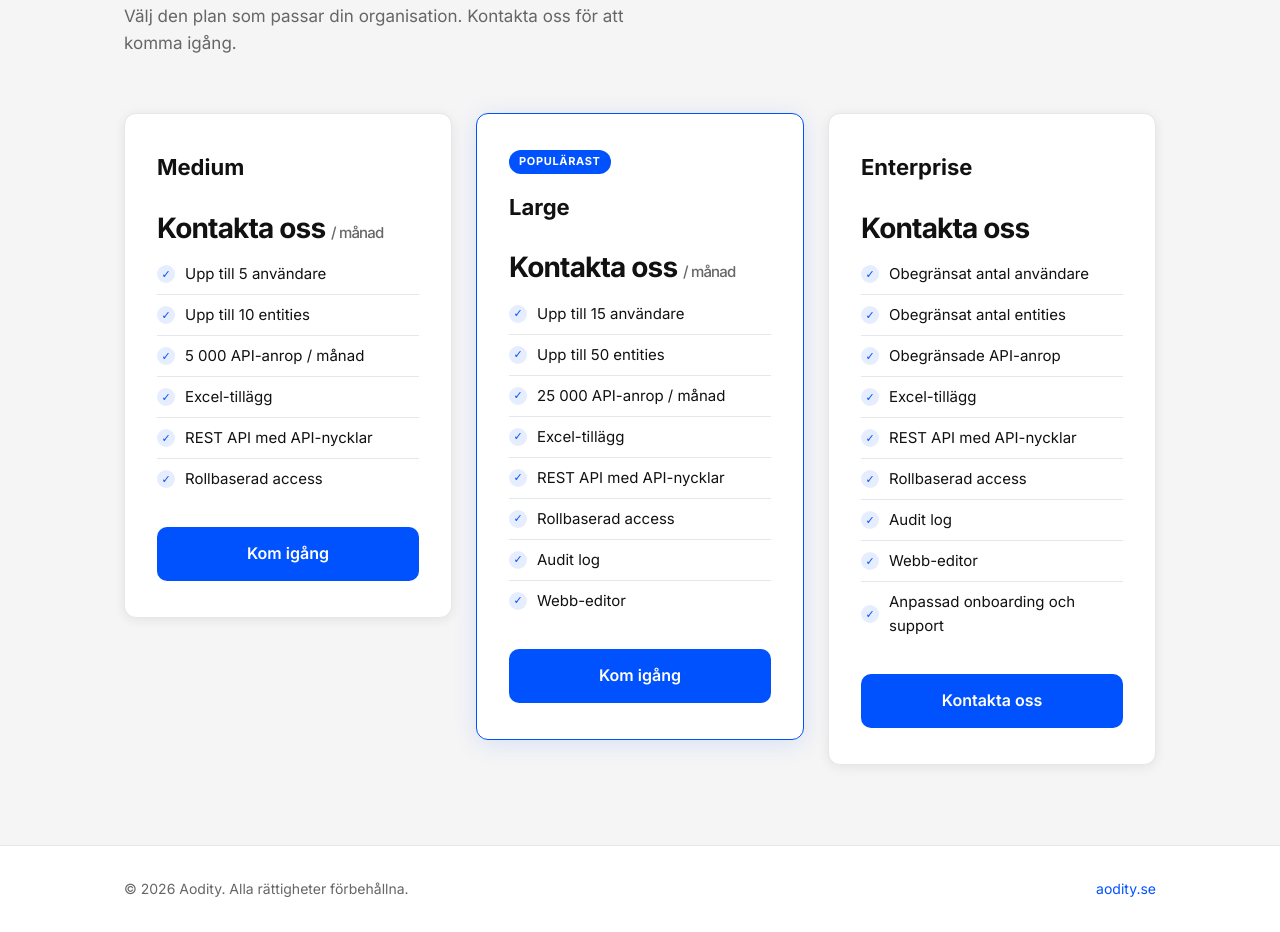
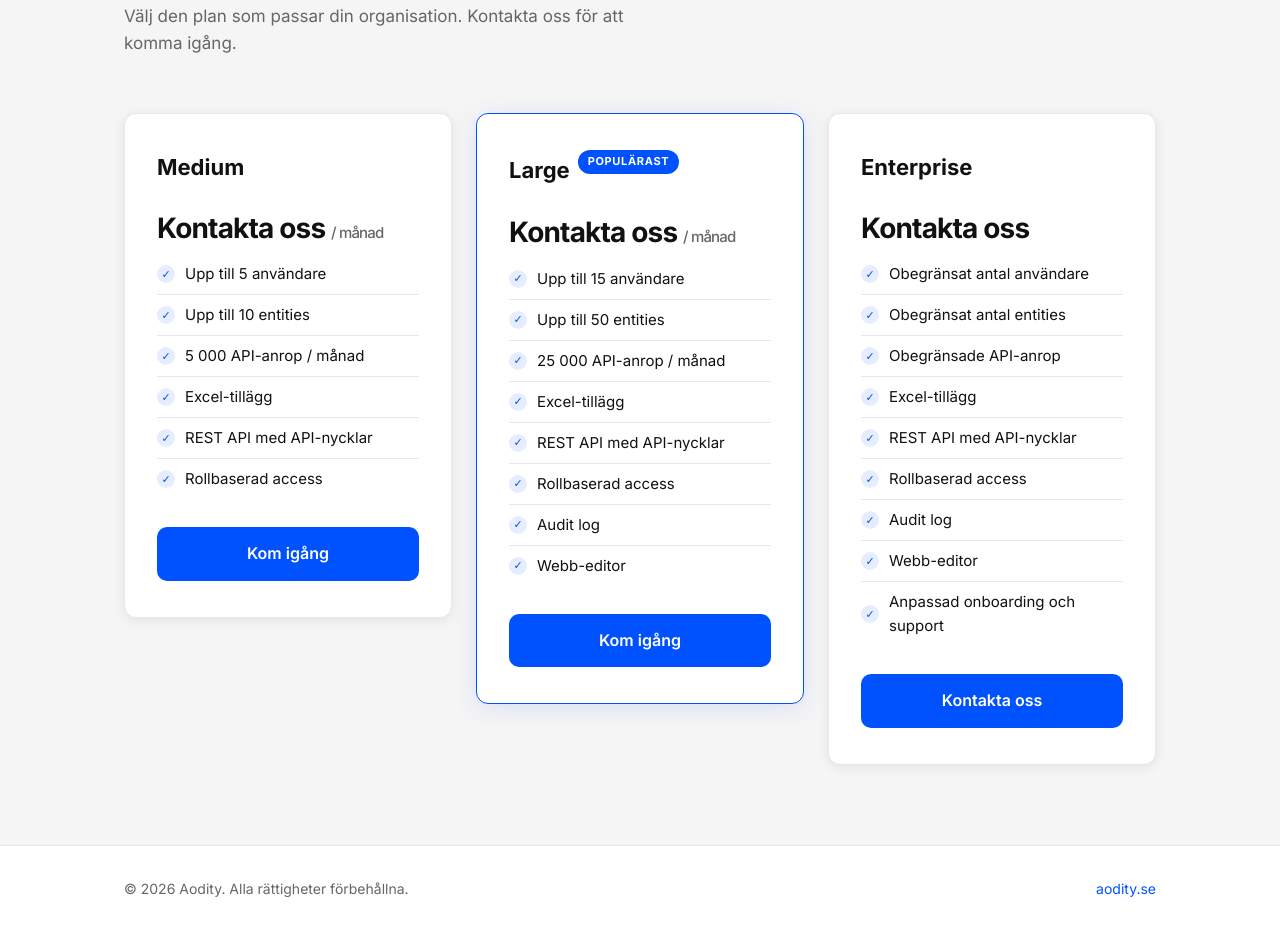
Before and after one commit to simonatgartit/aodity-marketing, a website: page src/index.html in a window 1280 px wide. Shown: the part 1947-2879 px from the top of the page. Drawn offline with Linux system fonts and the light colour scheme.

Commit message:
Move Populärast badge inline with Large heading

```diff
--- a/src/index.html
+++ b/src/index.html
@@ -448,8 +448,7 @@
 
         <!-- Large -->
         <div class="pricing-card featured">
-          <div class="pricing-badge">Populärast</div>
-          <h3>Large</h3>
+          <h3 style="display:flex;align-items:center;gap:0.5rem;">Large <div class="pricing-badge">Populärast</div></h3>
           <div class="pricing-price">Kontakta oss <span>/ månad</span></div>
           <ul class="pricing-features">
             <li><span class="check">✓</span> Upp till 15 användare</li>
```
